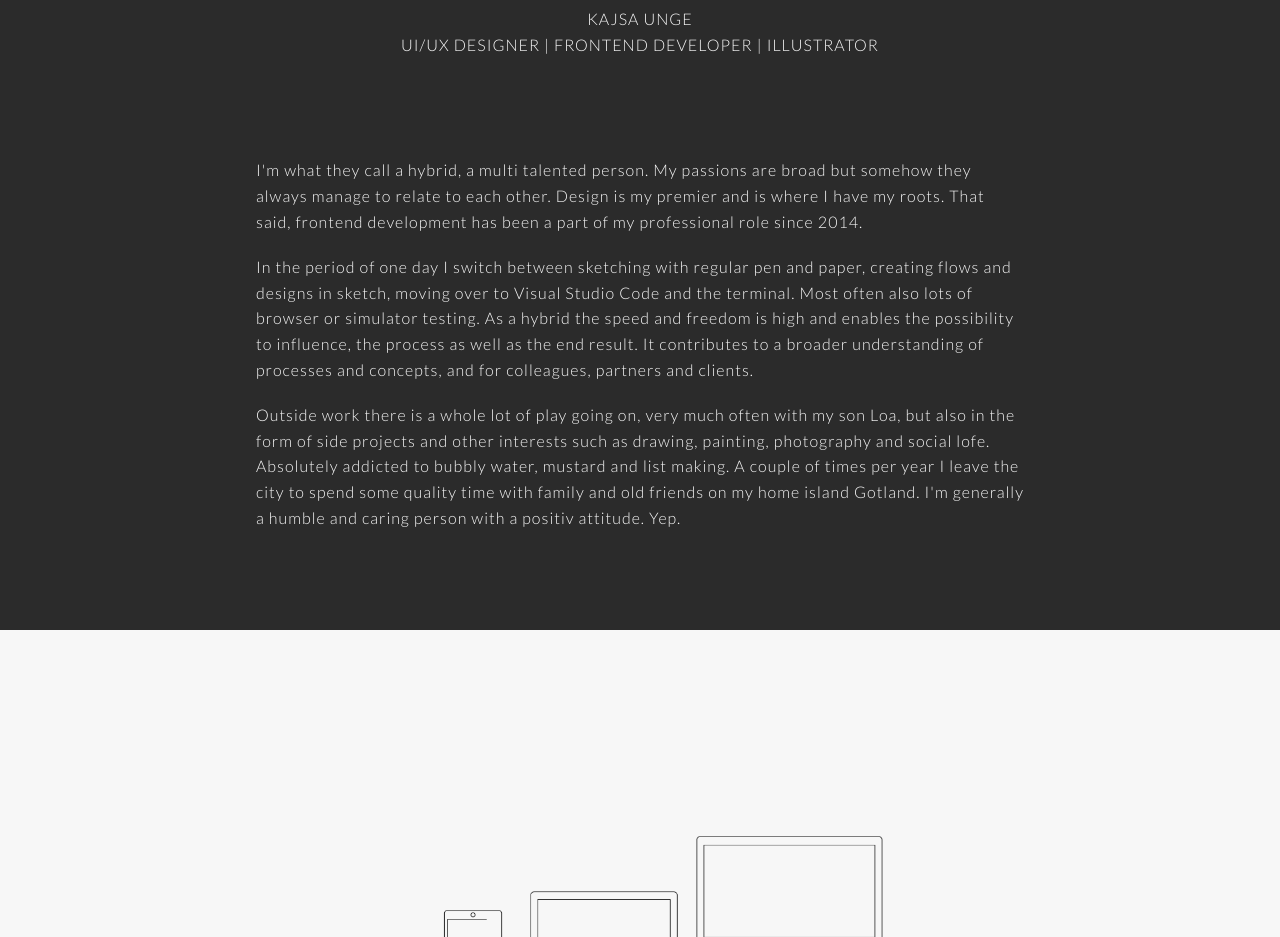
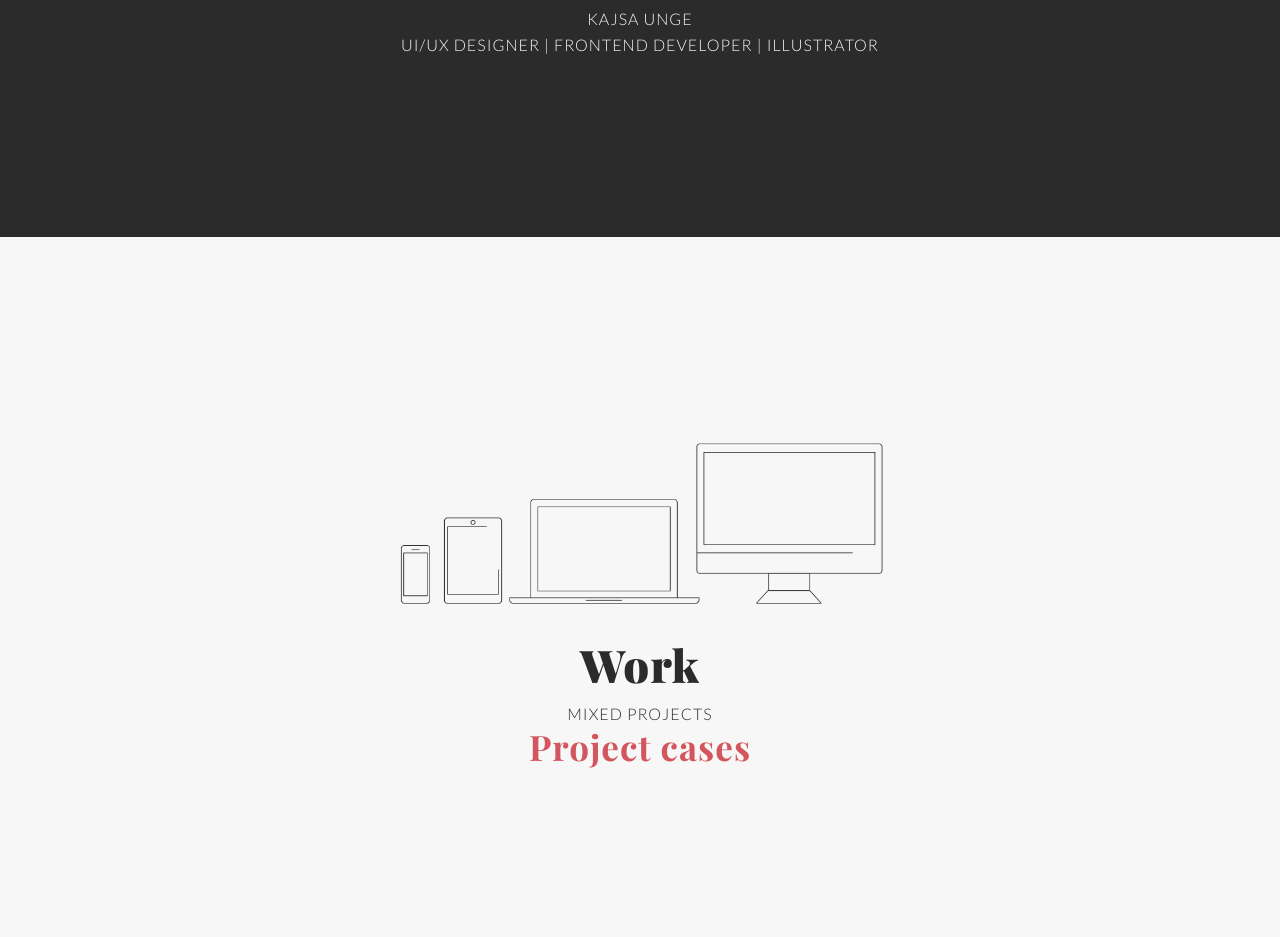
Before and after one commit to kajsaunge/cv, a Next.js app: page / in a window 1280 px wide. Shown: the part 1000-1937 px from the top of the page. Built offline with nearby package versions, Linux system fonts and the light colour scheme; a web font is replaced by a local one.

Commit message:
temp - build issue

```diff
--- a/components/About/About.js
+++ b/components/About/About.js
@@ -42,7 +42,7 @@ const About = () => {
             Kajsa Unge
           </p> */}
           {/* <p>UI/UX designer | Frontend developer | Illustrator</p> */}
-          <p className={styles.aboutText}>
+          {/* <p className={styles.aboutText}>
             I'm what they call a hybrid, a multi talented person. My passions
             are broad but somehow they always manage to relate to each other.
             Design is my premier and is where I have my roots. That said,
@@ -66,7 +66,7 @@ const About = () => {
             couple of times per year I leave the city to spend some quality time
             with family and old friends on my home island Gotland. I'm generally
             a humble and caring person with a positiv attitude. Yep.
-          </p>
+          </p> */}
         </section>
       </section>
     </Section>
--- a/components/Wok/Work.js
+++ b/components/Wok/Work.js
@@ -23,6 +23,7 @@ const Work = () => {
         imageSrc="/work-img.png"
       >
         <h3 className={styles.work}>Project cases </h3>
+        <div className={styles.grid}></div>
       </Section>
     </>
   );
```
